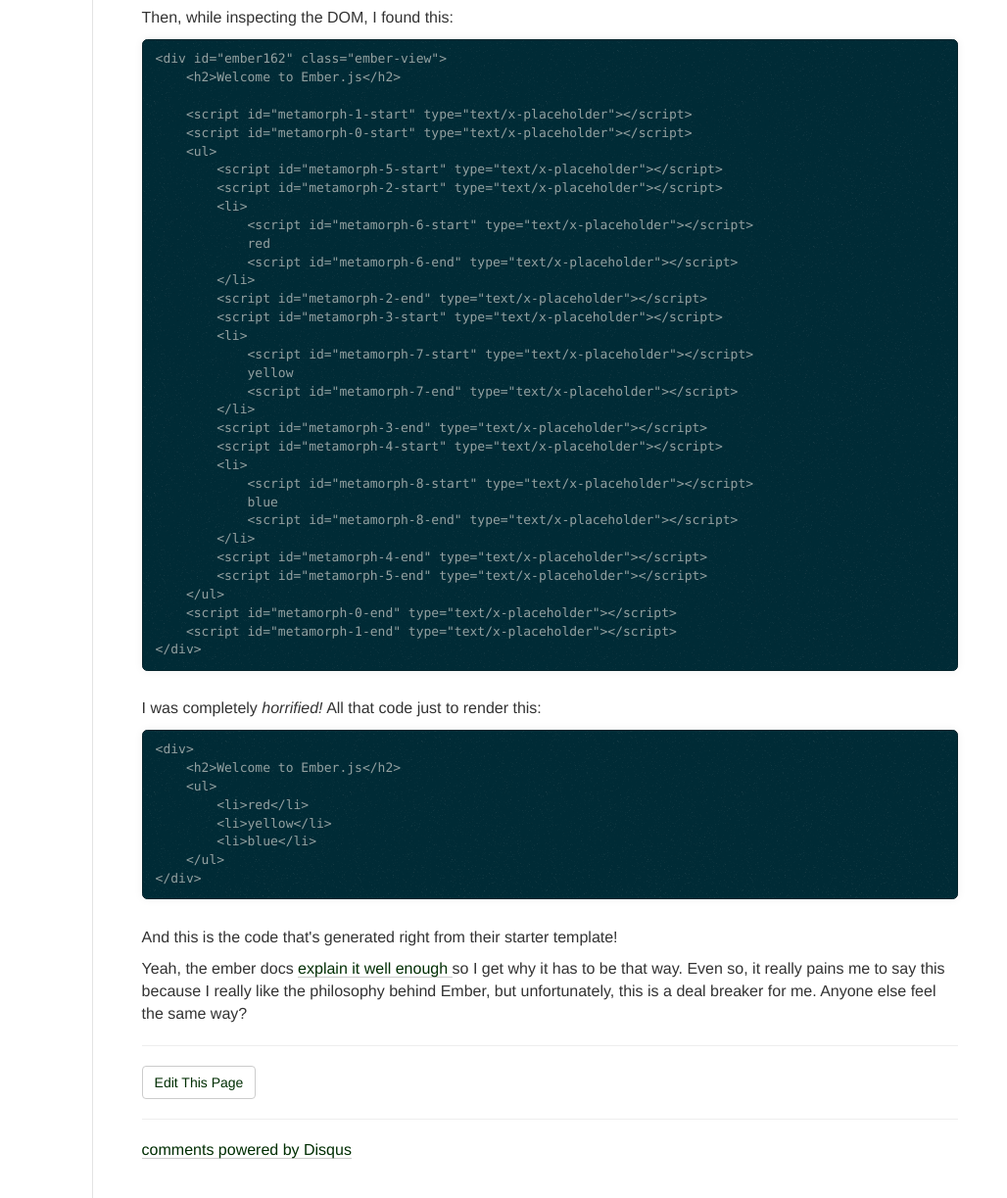
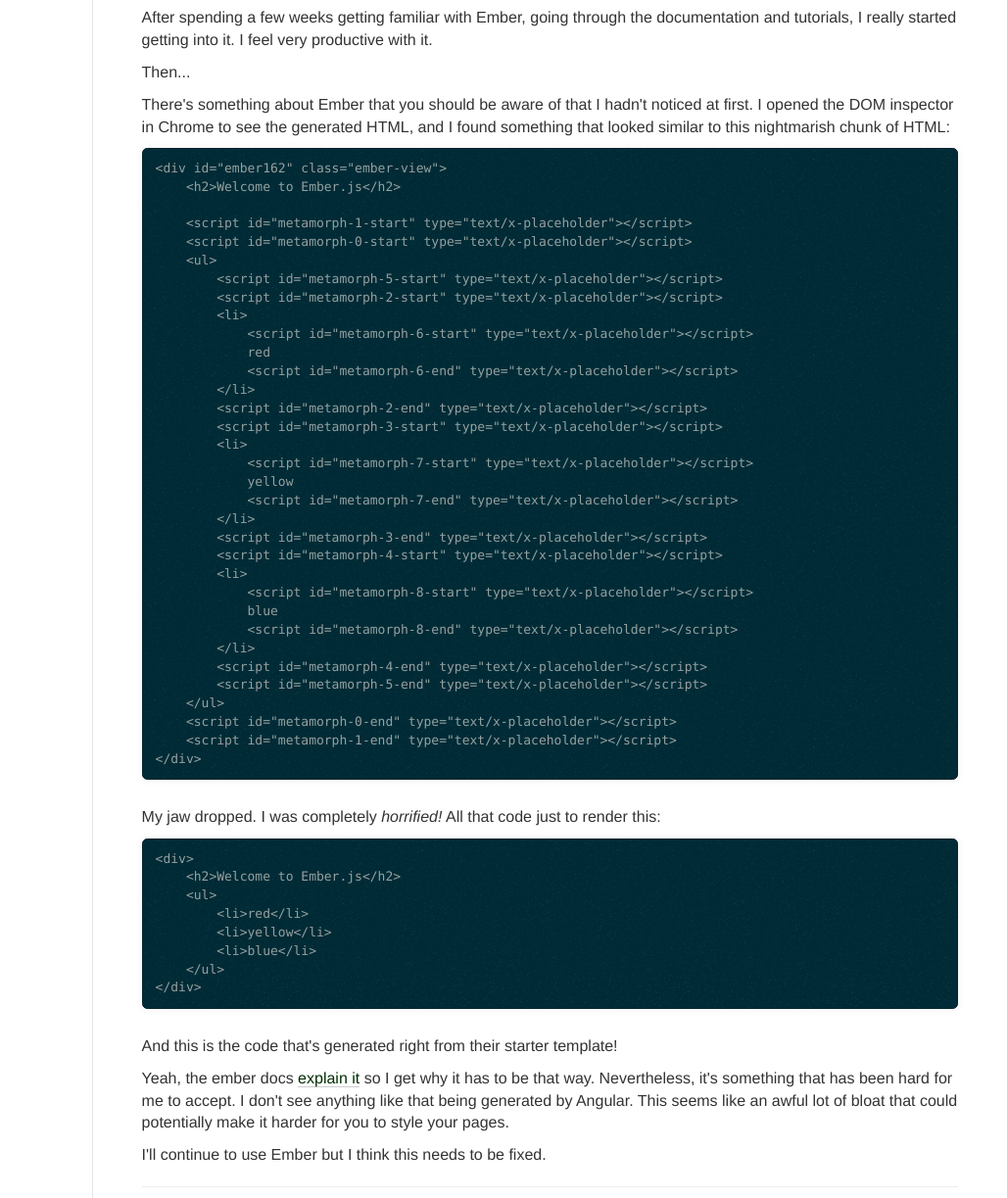
Before and after one commit to colynb/colynb.github.io, a plain HTML site: page posts/dom-horror-with-emberjs.html in a window 1280 px wide. Shown: the part 161-1384 px from the top of the page at 98% size, 252-1280 px from the left. Drawn offline with nearby package versions, Linux system fonts and the light colour scheme; a script that the page names is missing.

Commit message:
copy changes

```diff
--- a/posts/dom-horror-with-emberjs.html
+++ b/posts/dom-horror-with-emberjs.html
@@ -83,8 +83,10 @@
 
 
 <h1 class="entry-title">DOM Horror with EmberJS</h1>
-<div><p>So, I&#39;ve been playing with <a href="http://emberjs.com">EmberJS</a> over the last few weeks, going through their tutorials and just generally soaking it in. I really appreciate the level of effort and thoughtfulness that Tom Dale and Yehuda Katz have put into this project. I really looked forward to using it more often.</p>
-<p>Then, while inspecting the DOM, I found this:</p>
+<div><p>I started using the Javascript framework, <a href="http://emberjs.com">EmberJS</a>, after using <a href="http://angularjs.org/">AngularJS</a> for a few months. So far, there&#39;s a level of friendliness in Ember that I don&#39;t see in Angular. There&#39;s a nomenclature within Angular that is a little foreign to me and has made the learning curve a little more steep for me.</p>
+<p>After spending a few weeks getting familiar with Ember, going through the documentation and tutorials, I really started getting into it. I feel very productive with it.</p>
+<p>Then...</p>
+<p>There&#39;s something about Ember that you should be aware of that I hadn&#39;t noticed at first. I opened the DOM inspector in Chrome to see the generated HTML, and I found something that looked similar to this nightmarish chunk of HTML:</p>
 <pre>
 &lt;div id=&quot;ember162&quot; class=&quot;ember-view&quot;&gt;
     &lt;h2&gt;Welcome to Ember.js&lt;/h2&gt;
@@ -121,7 +123,7 @@
 &lt;/div&gt;
 </pre>
 
-<p>I was completely <em>horrified!</em>  All that code just to render this:</p>
+<p>My jaw dropped. I was completely <em>horrified!</em>  All that code just to render this:</p>
 <pre>
 &lt;div&gt;
     &lt;h2&gt;Welcome to Ember.js&lt;/h2&gt;
@@ -134,7 +136,8 @@
 </pre>
 
 <p>And this is the code that&#39;s generated right from their starter template! </p>
-<p>Yeah, the ember docs <a href="http://emberjs.com/guides/understanding-ember/keeping-templates-up-to-date/"> explain it well enough </a> so I get why it has to be that way. Even so, it really pains me to say this because I really like the philosophy behind Ember, but unfortunately, this is a deal breaker for me. Anyone else feel the same way?</p>
+<p>Yeah, the ember docs <a href="http://emberjs.com/guides/understanding-ember/keeping-templates-up-to-date/">explain it</a> so I get why it has to be that way. Nevertheless, it&#39;s something that has been hard for me to accept. I don&#39;t see anything like that being generated by Angular. This seems like an awful lot of bloat that could potentially make it harder for you to style your pages.</p>
+<p>I&#39;ll continue to use Ember but I think this needs to be fixed.</p>
 </div>
 
 <hr>
```
